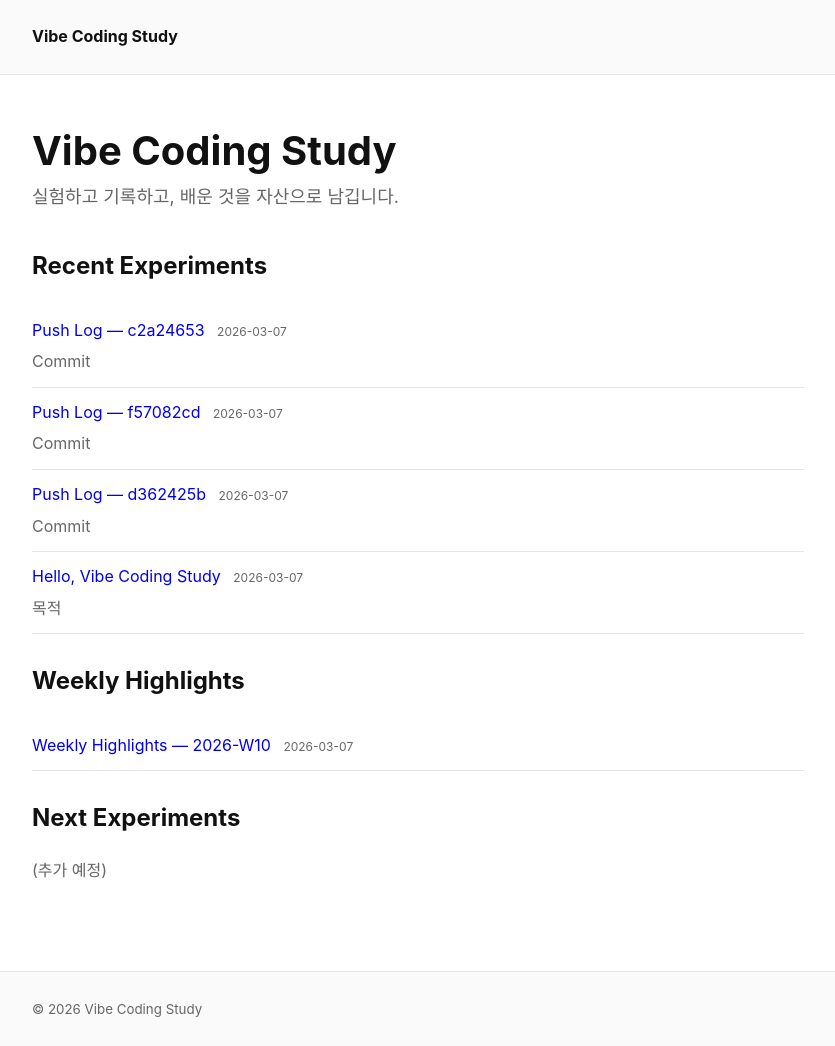
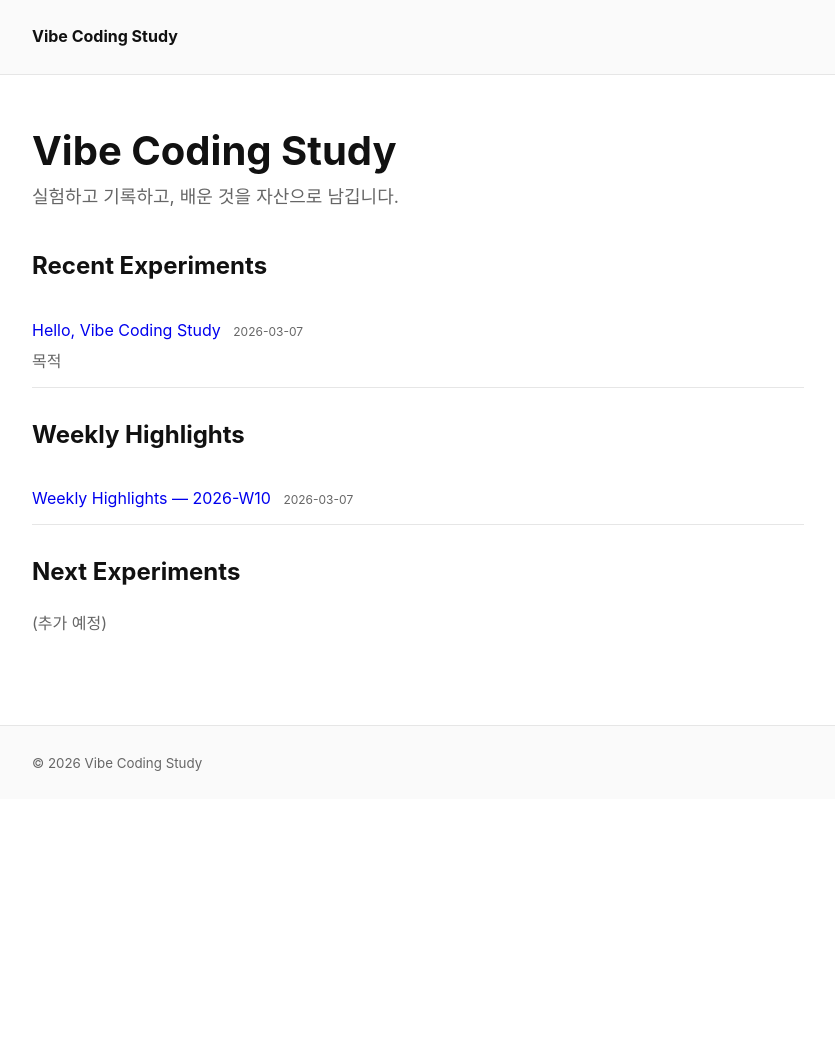
Before and after one commit to porits789/porits789.github.io, a Jekyll site: the page built from index.html, in a window 1280 px wide. Shown: the whole page, without its empty margins (222-1057 px from the left). Built offline with Jekyll 4.4.1, drawn with Linux system fonts in a browser that asks for light colours; after the commit the page ends 900 px from its top, so only the background shows below that.

Commit message:
chore: remove push logs from blog posts

```diff
--- a/_posts/2026-03-07-push-c2a24653.md
+++ /dev/null
@@ -1,23 +0,0 @@
----
-layout: post
-title: "Push Log — c2a24653"
-date: 2026-03-07 17:55:32 +0900
-tags: [push-log]
-source: "git:c2a24653ebed606046b9b0b253aeb4a575e817b6"
-summary: "docs: mark T3 done and record CI location"
-status: published
----
-
-## Commit
-
-- SHA: `c2a24653ebed606046b9b0b253aeb4a575e817b6`
-- Subject: docs: mark T3 done and record CI location
-
-## Details
-
-
-
-## Changed files
-
-- docs/plan/AUTOMATION_PLAN.md
-- docs/plan/WORK_STATUS_2026-03-07.md
--- a/_posts/2026-03-07-push-d362425b.md
+++ /dev/null
@@ -1,26 +0,0 @@
----
-layout: post
-title: "Push Log — d362425b"
-date: 2026-03-07 17:53:07 +0900
-tags: [push-log]
-source: "git:d362425b6fb88a9dbd15c6632f8db315012a94fe"
-summary: "T2: fix post schema templates and weekly separation"
-status: published
----
-
-## Commit
-
-- SHA: `d362425b6fb88a9dbd15c6632f8db315012a94fe`
-- Subject: T2: fix post schema templates and weekly separation
-
-## Details
-
-
-
-## Changed files
-
-- _posts/2026-03-07-weekly-highlights-2026-w10.md
-- docs/plan/CONTENT_ARCHITECTURE.md
-- docs/plan/WORK_STATUS_2026-03-07.md
-- docs/templates/POST_TEMPLATE.md
-- index.html
--- a/_posts/2026-03-07-push-f57082cd.md
+++ /dev/null
@@ -1,23 +0,0 @@
----
-layout: post
-title: "Push Log — f57082cd"
-date: 2026-03-07 17:54:53 +0900
-tags: [push-log]
-source: "git:f57082cd89459d6b7497a33d9f6360916f772bbb"
-summary: "fix: commit untracked push-log posts in workflow"
-status: published
----
-
-## Commit
-
-- SHA: `f57082cd89459d6b7497a33d9f6360916f772bbb`
-- Subject: fix: commit untracked push-log posts in workflow
-
-## Details
-
-
-
-## Changed files
-
-- .github/workflows/push-log.yml
-- docs/plan/WORK_STATUS_2026-03-07.md
```
Also changed, not shown: docs/plan/WORK_STATUS_2026-03-07.md (+2 -0 lines).
